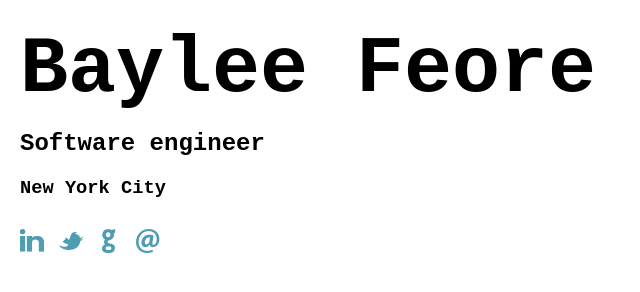
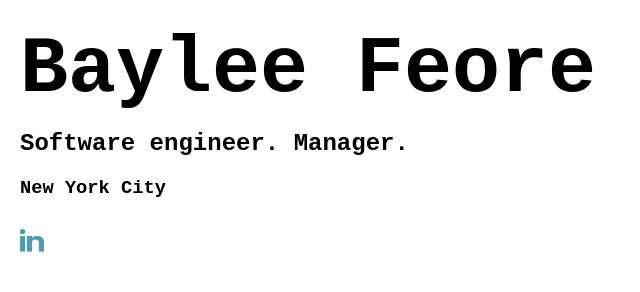
Before and after one commit to baylee/baylee.github.com, a plain HTML site: page index.html in a window 1280 px wide. Shown: the whole page, without its empty margins (0-640 px from the left). Drawn offline with Linux system fonts and the light colour scheme.

Commit message:
Add mgmt. Reduce links to LinkedIn.

```diff
--- a/index.html
+++ b/index.html
@@ -40,29 +40,15 @@
 		    background: url(images/social-icons/linkedin.png)
 		}
 
-		#social .twitter {
-		    background: url(images/social-icons/twitter.png)
-		}
-
-		#social .github {
-		    background: url(images/social-icons/github.png)
-		}
-
-		#social .email {
-		    background: url(images/social-icons/email.png)
-		}
 	</style>
 </head>
 
 <body>
 	<h1>Baylee Feore</h1>
-	<h2>Software engineer</h2>
+	<h2>Software engineer. Manager.</h2>
 	<h3>New York City</h3>
 	<div id="social">
 		<a href="http://www.linkedin.com/in/bayleefeore" class="linkedin" target="_blank">LinkedIn</a>
-		<a href="https://twitter.com/bayleefeore" class="twitter" target="_blank">Twitter</a>
-		<a href="https://github.com/baylee" class="github" target="_blank">Github</a>
-		<a href="mailto:baylee.feore@gmail.com" class="email">Email</a>
 	</div>
 </body>
 </html>
```
